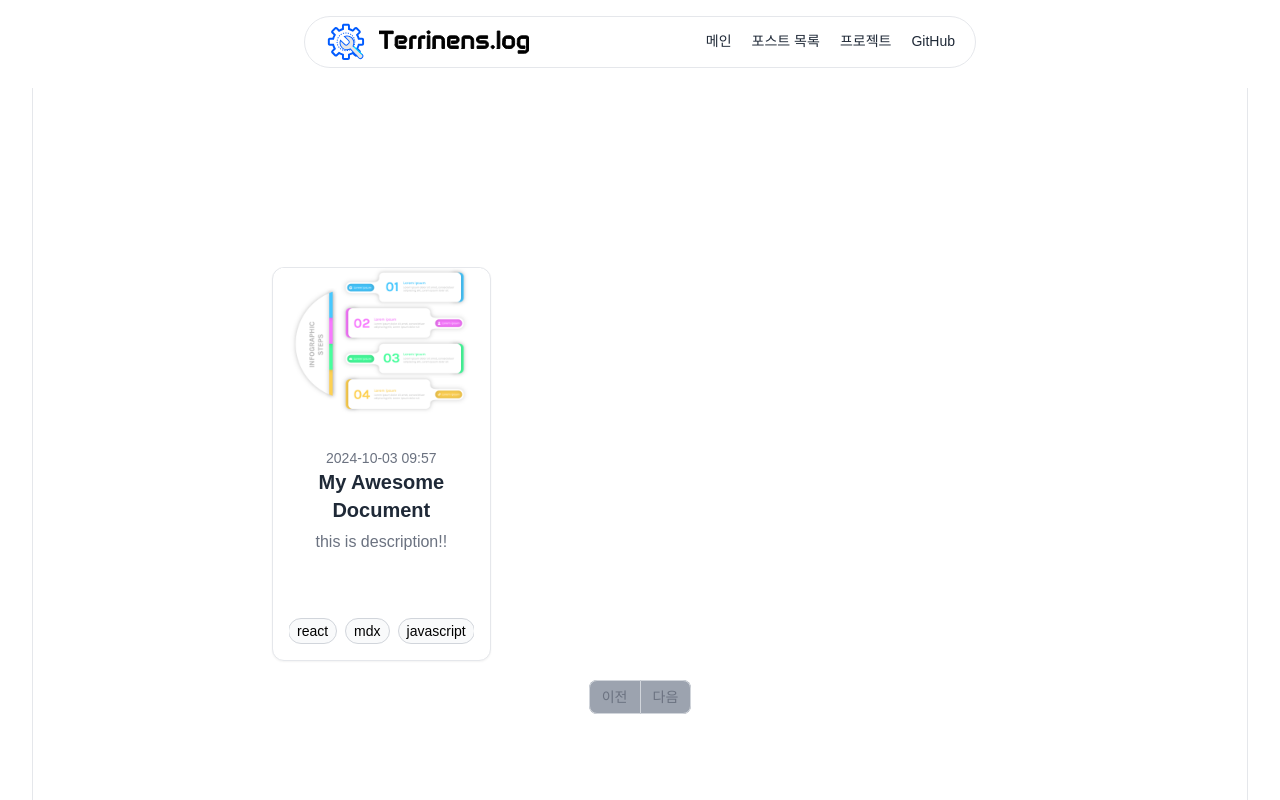
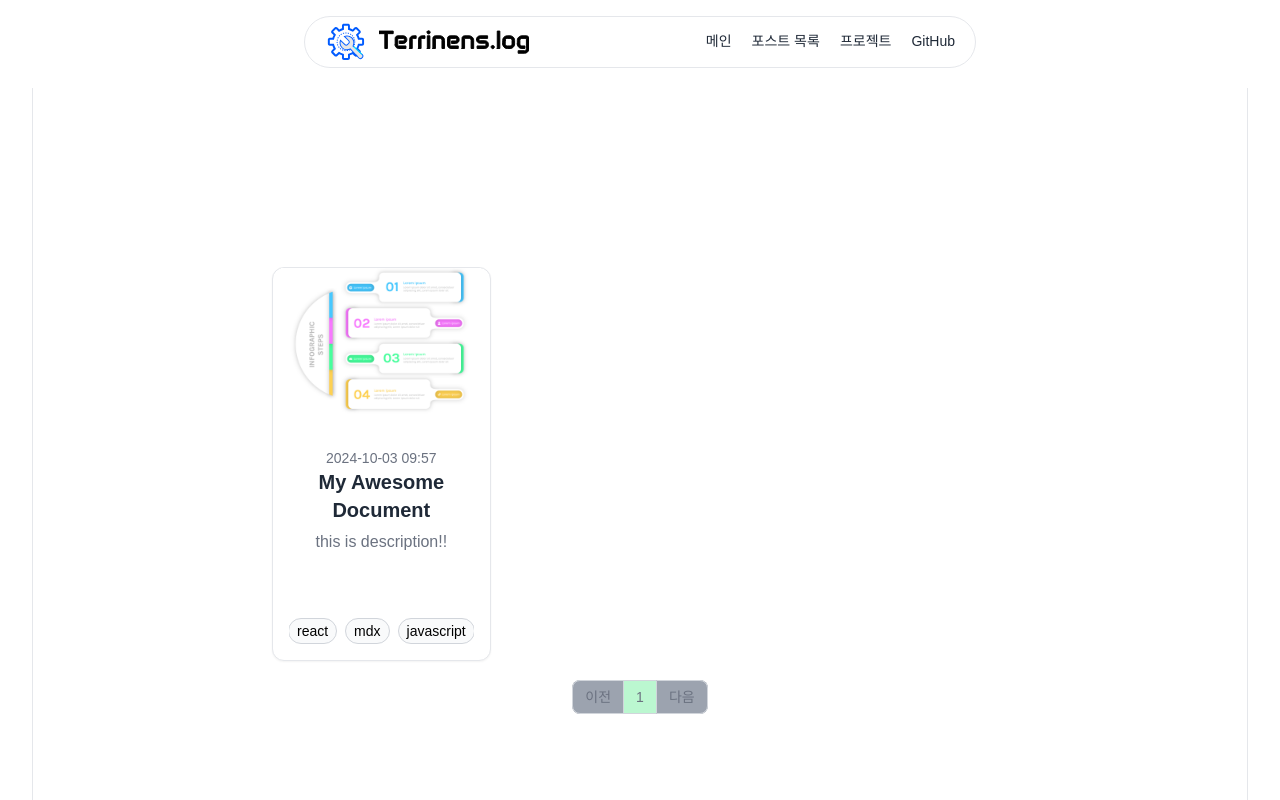
Before and after one commit to terrinens/blog, a Next.js app: page /posts/list in a window 1280 px wide. Shown: the top 800 px of the page. Built offline with nearby package versions, Linux system fonts and the light colour scheme.

Commit message:
fix : 페이지네이션 버튼 계산 수정

```diff
--- a/src/app/components/Pagination.tsx
+++ b/src/app/components/Pagination.tsx
@@ -23,9 +23,9 @@ interface PaginationProps {
     baseURL: string;
 }
 
-function extracted(nowPage: number, paging: Paging) {
+function calculationPageNumbers(nowPage: number, paging: Paging) {
     const buttonMaxSize = 7;
-    const totalPageCount = paging.getTotalPage - 1;
+    const totalPageCount = paging.getTotalPage;
 
     const halfSize = Math.floor(buttonMaxSize / 2);
 
@@ -48,7 +48,7 @@ function extracted(nowPage: number, paging: Paging) {
 }
 
 export default function Pagination({thisPage, baseURL, paging}: PaginationProps) {
-    const buttons = extracted(thisPage, paging);
+    const buttons = calculationPageNumbers(thisPage, paging);
 
     const preUrl = path.join(baseURL, String((thisPage - 1)))
     const nextUrl = path.join(baseURL, String((thisPage + 1)))
--- a/src/app/posts/list/[page]/page.tsx
+++ b/src/app/posts/list/[page]/page.tsx
@@ -36,8 +36,8 @@ export async function generateStaticParams() {
     const paging: Paging = new Paging(10, postSlugs.length);
 
     const map = []
-    for (let i = 0; i < paging.getTotalPage; i++) {
-        map.push((i + 1).toString());
+    for (let i = 1; i <= paging.getTotalPage; i++) {
+        map.push(i.toString());
     }
 
     return map.map(i => ({page: i}));
```
